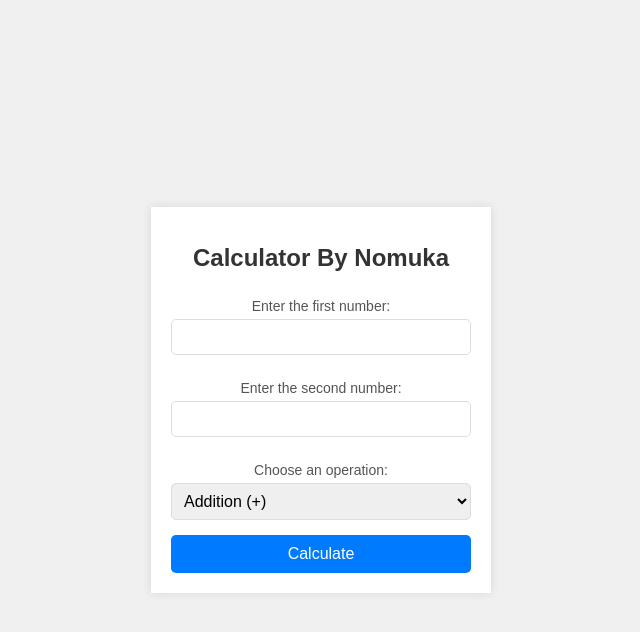
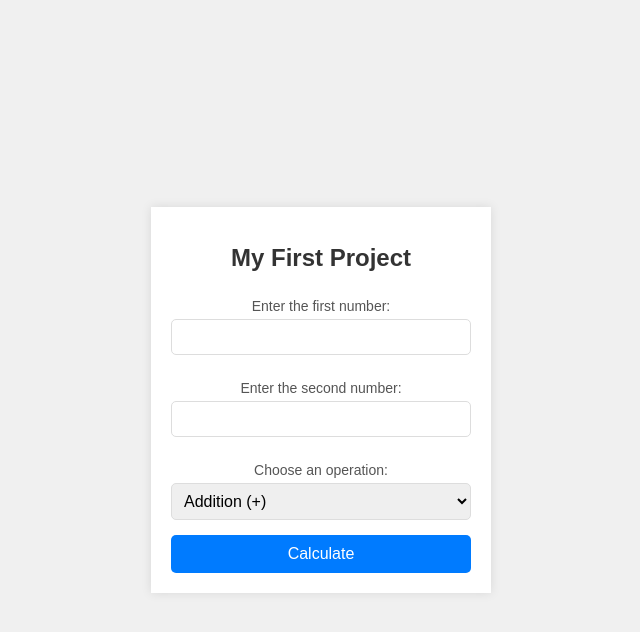
Before and after one commit to hannahnomuka/Calculator, a Flask app: page / in a window 1280 px wide. Shown: the top 632 px of the page, without its empty margins (319-959 px from the left). Run offline with Flask 3, Linux system fonts and the light colour scheme.

Commit message:
change by hannah

```diff
--- a/templates/calculator.html
+++ b/templates/calculator.html
@@ -8,7 +8,7 @@
 </head>
 <body>
     <div class="container">
-        <h1> Calculator By Nomuka</h1>
+        <h1>My First Project</h1>
         <form method="POST">
             <label for="num1">Enter the first number:</label>
             <input type="text" id="num1" name="num1" required>
```
